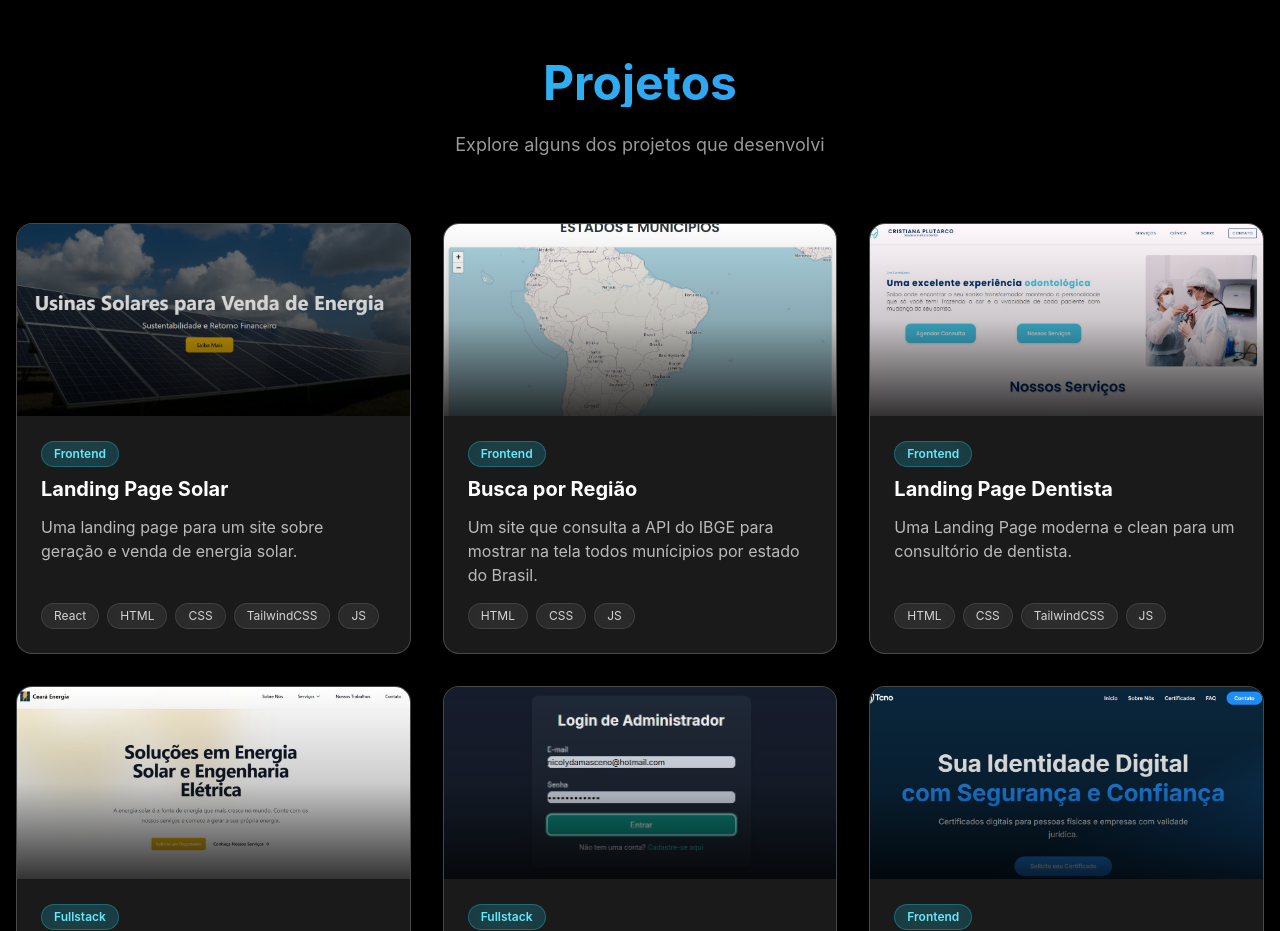
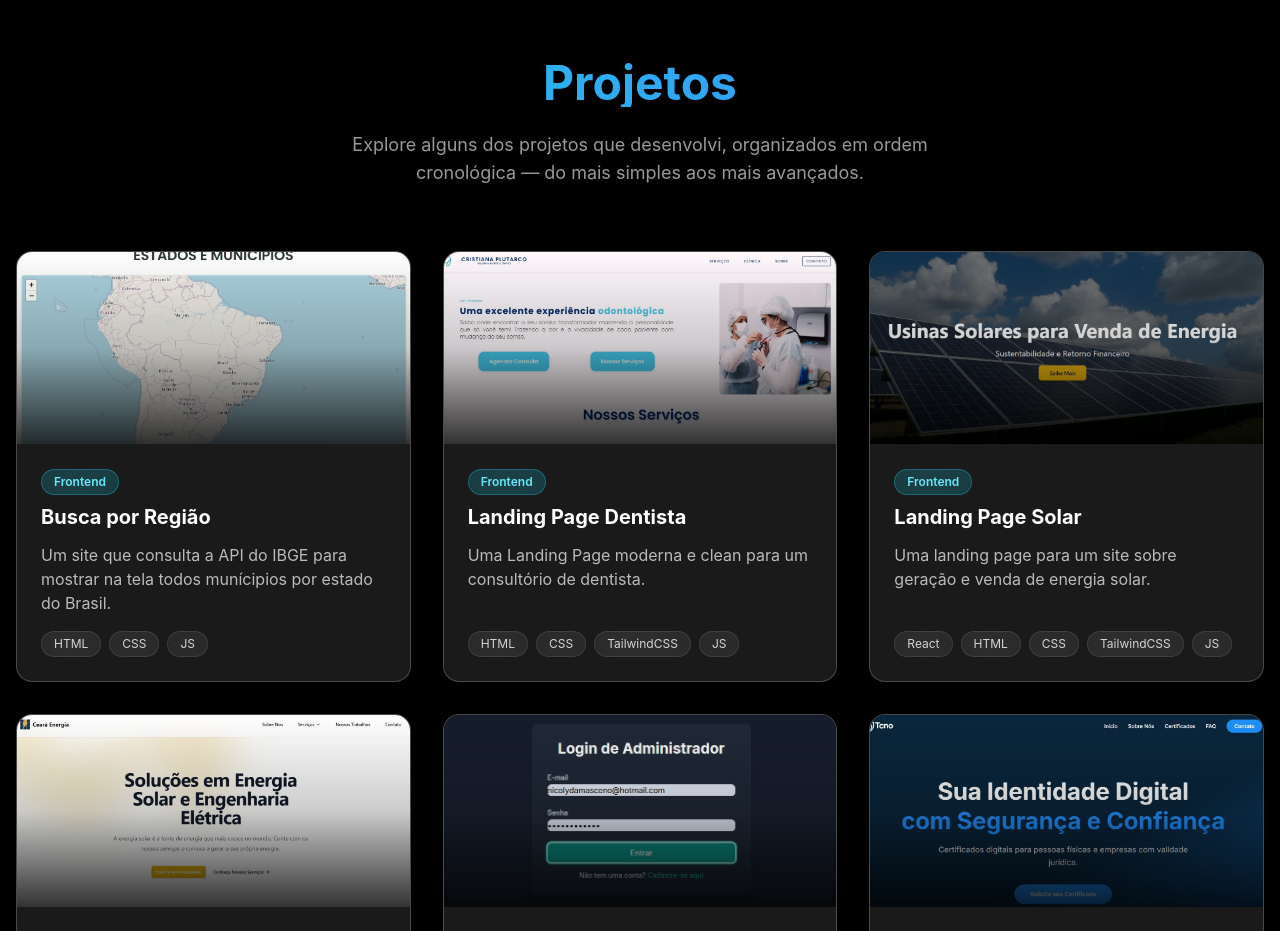
Before and after one commit to rafalemosfrs/NewPortfolio, a React (Vite) app: page / in a window 1280 px wide. Shown: the part 1820-2751 px from the top of the page. Built offline with nearby package versions, Linux system fonts and the light colour scheme.

Commit message:
Alterações na ordem dos projetos.

```diff
--- a/src/components/Projects.tsx
+++ b/src/components/Projects.tsx
@@ -21,7 +21,7 @@ export default function Projects() {
             Projetos
           </h2>
           <p className="text-white/60 text-center text-lg mb-16 max-w-2xl mx-auto">
-            Explore alguns dos projetos que desenvolvi
+            Explore alguns dos projetos que desenvolvi, organizados em ordem cronológica — do mais simples aos mais avançados.
           </p>
 
           <div className="grid md:grid-cols-2 lg:grid-cols-3 gap-6 lg:gap-8">
--- a/src/data/projects.json
+++ b/src/data/projects.json
@@ -1,15 +1,6 @@
 [
   {
     "id": 1,
-    "title": "Landing Page Solar",
-    "description": "Uma landing page para um site sobre geração e venda de energia solar.",
-    "image": "/assets/img/landing-page-solar.jpg",
-    "technologies": ["React", "HTML", "CSS", "TailwindCSS", "JS"],
-    "link": "https://landing-page-solar.vercel.app",
-    "category": "Frontend"
-  },
-  {
-    "id": 2,
     "title": "Busca por Região",
     "description": "Um site que consulta a API do IBGE para mostrar na tela todos munícipios por estado do Brasil.",
     "image": "/assets/img/busca-por-regiao.jpg",
@@ -18,12 +9,21 @@
     "category": "Frontend"
   },
   {
-    "id": 3,
+    "id": 2,
     "title": "Landing Page Dentista",
     "description": "Uma Landing Page moderna e clean para um consultório de dentista.",
     "image": "/assets/img/landing-page-dentista.jpg",
     "technologies": ["HTML", "CSS", "TailwindCSS", "JS"],
     "link": "https://rafalemosfrs.github.io/LandingPage-Dentista/",
+    "category": "Frontend"
+  },
+  {
+    "id": 3,
+    "title": "Landing Page Solar",
+    "description": "Uma landing page para um site sobre geração e venda de energia solar.",
+    "image": "/assets/img/landing-page-solar.jpg",
+    "technologies": ["React", "HTML", "CSS", "TailwindCSS", "JS"],
+    "link": "https://landing-page-solar.vercel.app",
     "category": "Frontend"
   },
   {
```
